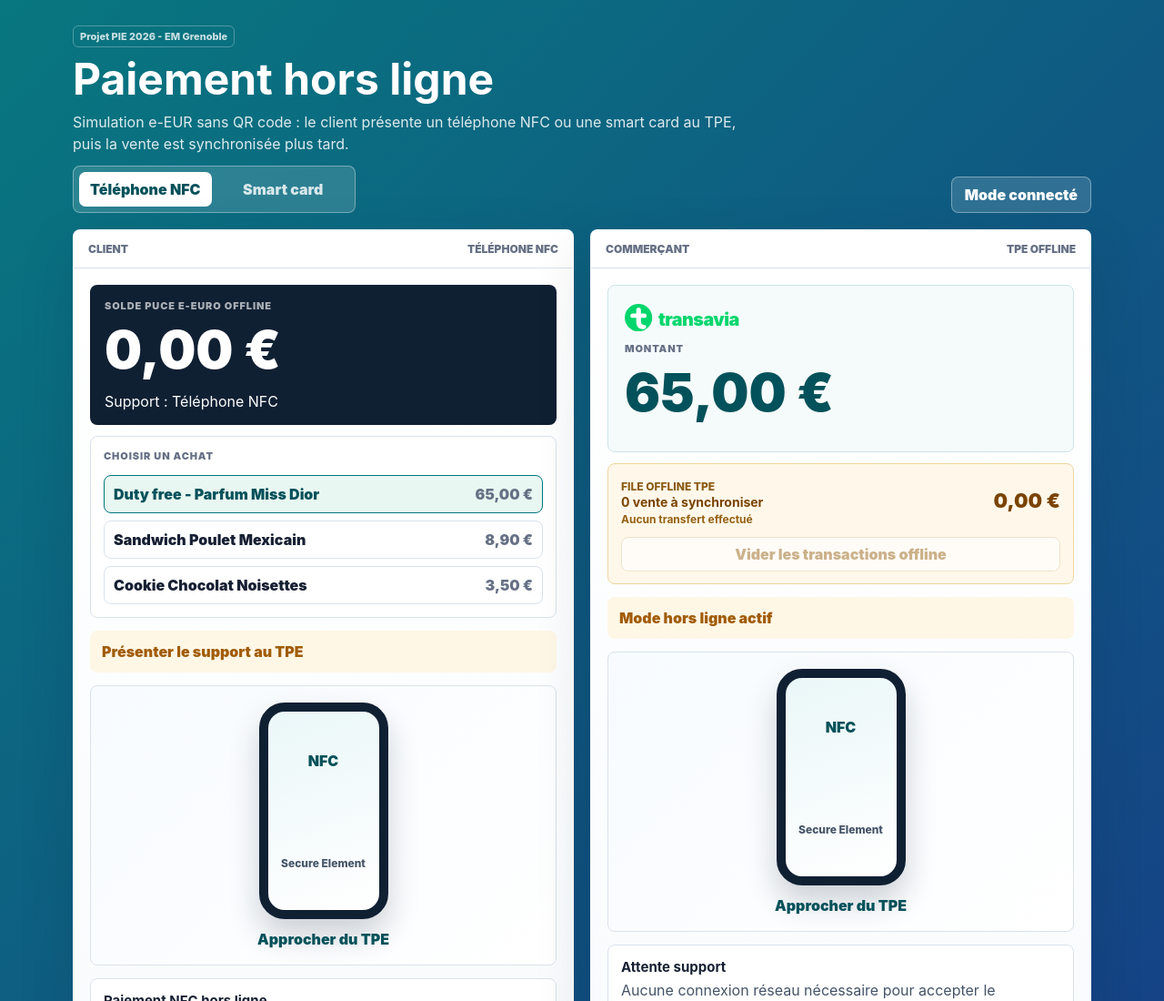
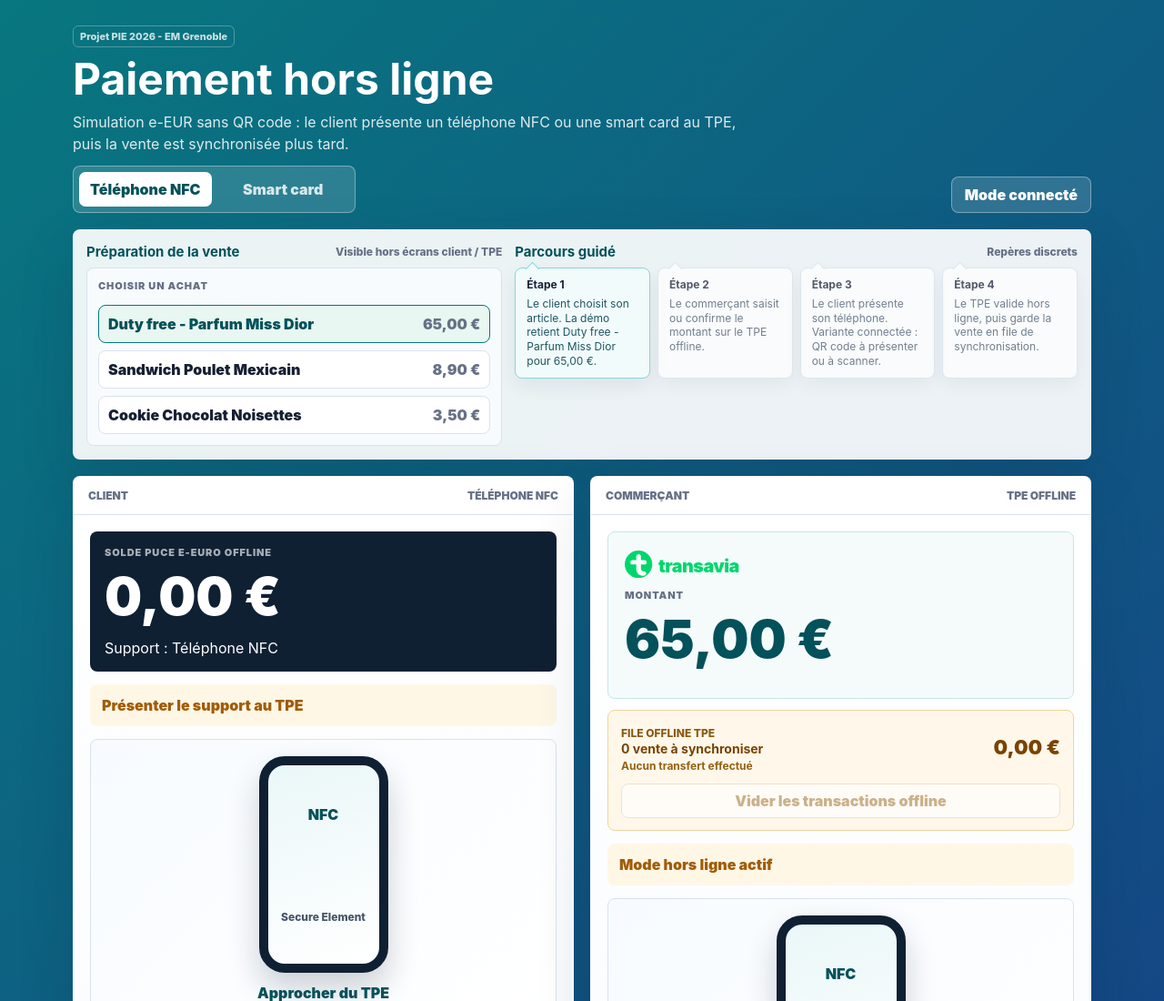
Before and after one commit to Julia-Ramarokoto-30/Paiement-euro-num, a website: page offline.html in a window 1280 px wide. Shown: the top 1100 px of the page at 91% size. Drawn offline with Linux system fonts and the light colour scheme.

Commit message:
modif 13 mai

```diff
--- a/offline.html
+++ b/offline.html
@@ -20,6 +20,17 @@
     .support-switch { display:inline-grid; grid-template-columns:1fr 1fr; gap:6px; margin-top:12px; padding:6px; border:1px solid rgba(255,255,255,.36); border-radius:8px; background:rgba(255,255,255,.14); }
     .support-switch button { min-height:38px; min-width:132px; padding:8px 12px; border:0; border-radius:7px; background:transparent; color:rgba(255,255,255,.82); cursor:pointer; font-weight:900; }
     .support-switch button.active { background:#fff; color:var(--brand-dark); }
+    .demo-guide { display:grid; gap:12px; margin:0 0 18px; padding:14px; border:1px solid rgba(255,255,255,.32); border-radius:8px; background:rgba(255,255,255,.92); box-shadow:var(--shadow); }
+    .guide-top { display:grid; grid-template-columns:minmax(260px,.85fr) 1.15fr; gap:14px; align-items:start; }
+    .guide-title { display:flex; align-items:center; justify-content:space-between; gap:12px; margin-bottom:8px; }
+    .guide-title strong { color:var(--brand-dark); font-size:15px; }
+    .guide-title span { color:var(--muted); font-size:12px; font-weight:800; }
+    .flow-bubbles { display:grid; grid-template-columns:repeat(4,1fr); gap:8px; }
+    .flow-bubble { position:relative; min-height:86px; padding:10px 10px 10px 12px; border:1px solid var(--line); border-radius:8px; background:#fff; color:#455468; font-size:12px; line-height:1.32; box-shadow:0 8px 22px rgba(13,35,58,.07); opacity:.72; }
+    .flow-bubble::before { content:""; position:absolute; left:13px; top:-5px; width:10px; height:10px; border-left:1px solid var(--line); border-top:1px solid var(--line); background:#fff; transform:rotate(45deg); }
+    .flow-bubble strong { display:block; margin-bottom:5px; color:var(--ink); font-size:12px; }
+    .flow-bubble.active { border-color:#89d6d7; background:#f2fbfb; color:#1f5560; opacity:1; }
+    .flow-bubble.active::before { border-color:#89d6d7; background:#f2fbfb; }
     .workspace { display:grid; grid-template-columns:1fr 1fr; gap:18px; align-items:start; }
     .device { overflow:hidden; border:1px solid rgba(255,255,255,.28); border-radius:8px; background:var(--panel); box-shadow:var(--shadow); }
     .device-top { display:flex; justify-content:space-between; gap:10px; padding:13px 16px; border-bottom:1px solid var(--line); color:var(--muted); font-size:12px; font-weight:900; text-transform:uppercase; }
@@ -57,9 +68,14 @@
     .card strong { display:block; margin-bottom:5px; font-size:15px; }
     .card p { margin:0; color:#455468; line-height:1.45; }
     .product-picker { display:grid; gap:8px; margin-top:12px; padding:14px; border:1px solid var(--line); border-radius:8px; background:#fff; }
+    .demo-guide .product-picker { margin-top:0; padding:12px; background:#f8fbfd; }
     .product-picker button { display:grid; grid-template-columns:1fr auto; gap:10px; align-items:center; min-height:42px; padding:9px 10px; border:1px solid var(--line); border-radius:8px; background:#fff; color:var(--ink); cursor:pointer; font-weight:900; text-align:left; }
     .product-picker button.active { border-color:var(--brand); background:#e8f7f1; color:var(--brand-dark); }
     .product-picker span { color:var(--muted); font-weight:900; white-space:nowrap; }
+    .sale-summary { display:grid; grid-template-columns:1fr auto; gap:10px; align-items:center; min-height:58px; padding:12px; border:1px solid var(--line); border-radius:8px; background:#f8fbfd; }
+    .sale-summary strong { display:block; color:var(--ink); font-size:14px; }
+    .sale-summary span { color:var(--brand-dark); font-size:18px; font-weight:950; white-space:nowrap; }
+    .sale-summary em { display:block; margin-top:3px; color:var(--muted); font-size:12px; font-style:normal; font-weight:800; }
     .offline-sync { display:grid; grid-template-columns:1fr auto; gap:12px; align-items:center; margin-top:12px; padding:13px 14px; border:1px solid #f1d49b; border-radius:8px; background:#fff8ea; }
     .offline-sync span { color:#8a5a13; font-size:12px; font-weight:800; text-transform:uppercase; }
     .offline-sync strong { display:block; color:#7a4300; font-size:14px; }
@@ -79,7 +95,8 @@
     .primary,.secondary { min-height:46px; border-radius:8px; cursor:pointer; font-weight:900; }
     .primary { border:0; background:var(--brand); color:#fff; }
     .secondary { border:1px solid var(--line); background:#fff; color:var(--brand-dark); }
-    @media (max-width:900px) { header,.workspace { grid-template-columns:1fr; } .support-switch { width:100%; } .support-switch button { min-width:0; } .screen { min-height:auto; } .actions { grid-template-columns:1fr; } }
+    @media (max-width:900px) { header,.guide-top,.workspace { grid-template-columns:1fr; } .flow-bubbles { grid-template-columns:1fr 1fr; } .support-switch { width:100%; } .support-switch button { min-width:0; } .screen { min-height:auto; } .actions { grid-template-columns:1fr; } }
+    @media (max-width:560px) { .flow-bubbles { grid-template-columns:1fr; } }
   </style>
 </head>
 <body>
@@ -96,6 +113,7 @@
       </div>
       <a class="nav-button" href="index.html">Mode connecté</a>
     </header>
+    <section class="demo-guide" id="demoGuide" aria-label="Guide de parcours hors ligne"></section>
     <section class="workspace" aria-label="Mockup paiement euro numérique hors ligne">
       <article class="device" aria-label="Écran client"><div class="device-top"><span>Client</span><span id="clientSupportLabel">Téléphone NFC</span></div><div class="screen" id="clientScreen"></div></article>
       <article class="device" aria-label="Écran commerçant"><div class="device-top"><span>Commerçant</span><span>TPE offline</span></div><div class="screen" id="merchantScreen"></div></article>
@@ -129,6 +147,7 @@
     const clientScreen = document.querySelector("#clientScreen");
     const merchantScreen = document.querySelector("#merchantScreen");
     const clientSupportLabel = document.querySelector("#clientSupportLabel");
+    const demoGuide = document.querySelector("#demoGuide");
     const money = value => value.toLocaleString("fr-FR", { style:"currency", currency:"EUR" });
     function current() {
       if (paymentRefused) {
@@ -187,8 +206,51 @@
 
     function brandLogo() { return `<div class="brand-logo transavia" aria-label="Logo Transavia"><svg class="transavia-logo" viewBox="0 0 1280 236" aria-hidden="true" focusable="false"><circle cx="118" cy="118" r="118" fill="#00d66c"/><path fill="#fff" d="M99 52c0-13 8-20 20-20s20 7 20 20v30h29c13 0 20 8 20 19s-7 19-20 19h-29v31c0 20 12 30 29 30 10 0 16 5 16 15 0 13-10 20-28 20-36 0-57-23-57-61v-35H67c-12 0-19-8-19-19s7-19 19-19h32V52Z"/><text x="288" y="190" fill="#00d66c" font-family="Inter, Arial, Helvetica, sans-serif" font-size="154" font-weight="900" letter-spacing="-4">transavia</text></svg></div>`; }
 
+    function activeGuideIndex() {
+      if (paymentRefused) return 3;
+      if (step === 0) return 0;
+      if (step === 1) return 2;
+      return 3;
+    }
+
+    function guideBubbles() {
+      const s = currentSupport();
+      const sale = currentSale();
+      const bubbles = [
+        { title:"Étape 1", text:`Le client choisit son article. La démo retient ${sale.article} pour ${money(sale.amount)}.` },
+        { title:"Étape 2", text:"Le commerçant saisit ou confirme le montant sur le TPE offline." },
+        { title:"Étape 3", text:`Le client présente son ${s.short}. Variante connectée : QR code à présenter ou à scanner.` },
+        { title: paymentRefused ? "Blocage" : "Étape 4", text: paymentRefused ? "Le solde est insuffisant : le paiement est refusé localement." : "Le TPE valide hors ligne, puis garde la vente en file de synchronisation." }
+      ];
+      const activeIndex = activeGuideIndex();
+      return bubbles.map((bubble, index) => `
+        <div class="flow-bubble ${index === activeIndex ? "active" : ""}">
+          <strong>${bubble.title}</strong>
+          ${bubble.text}
+        </div>
+      `).join("");
+    }
+
+    function renderGuide() {
+      demoGuide.innerHTML = `
+        <div class="guide-top">
+          <div>
+            <div class="guide-title"><strong>Préparation de la vente</strong><span>Visible hors écrans client / TPE</span></div>
+            ${productPicker()}
+          </div>
+          <div>
+            <div class="guide-title"><strong>Parcours guidé</strong><span>Repères discrets</span></div>
+            <div class="flow-bubbles">${guideBubbles()}</div>
+          </div>
+        </div>
+      `;
+    }
+
     function productPicker() {
-      if (step !== 0 || paymentRefused) return "";
+      if (step !== 0 || paymentRefused) {
+        const sale = currentSale();
+        return `<div class="sale-summary" aria-label="Achat sélectionné"><div><strong>${sale.article}</strong><em>Achat sélectionné pour la démonstration</em></div><span>${money(sale.amount)}</span></div>`;
+      }
       const options = sales.map((sale, index) => `
         <button class="${index === saleIndex ? "active" : ""}" type="button" data-sale-index="${index}">
           ${sale.article}
@@ -208,7 +270,6 @@
       const nextButtonLabel = state.refused || state.accepted ? "Nouvelle vente" : "Continuer";
       clientScreen.innerHTML = `
         <div class="wallet-card"><div class="label">Solde puce e-euro offline</div><div class="amount">${money(balance)}</div><div>Support : ${s.label}</div></div>
-        ${productPicker()}
         <div class="${statusClass(state)}">${statusContent(state.clientStatus)}</div>
         ${state.visual ? offlineVisual() : ""}
         ${offlineSettlementVisual()}
@@ -256,7 +317,7 @@
       document.querySelectorAll("[data-support]").forEach(button => button.classList.toggle("active", button.dataset.support === support));
       clientSupportLabel.textContent = currentSupport().label;
     }
-    function render() { renderSupportButtons(); renderClient(); renderMerchant(); }
+    function render() { renderSupportButtons(); renderGuide(); renderClient(); renderMerchant(); }
     function queueAcceptedPayment() {
       if (acceptedQueued) return;
       const sale = currentSale();
```
